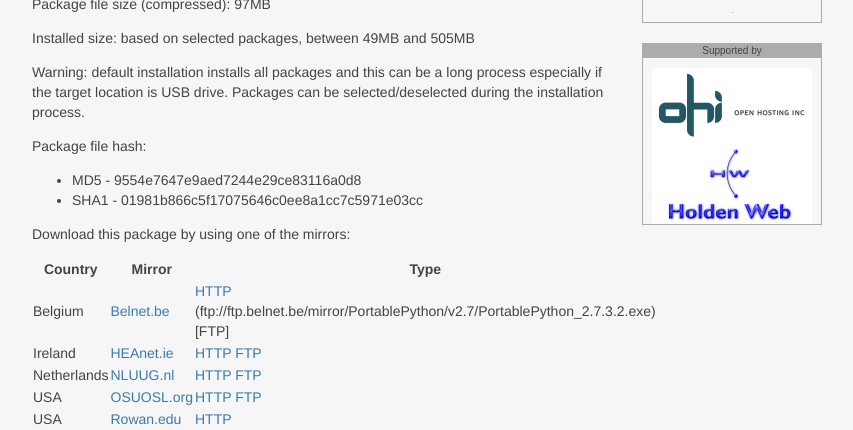
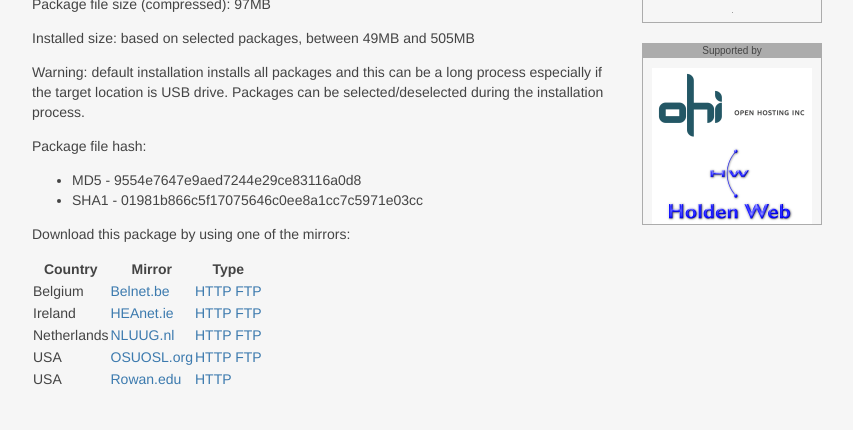
Before and after one commit to pericazivkovic/portablepython, a Jekyll site: the page built from wiki/_posts/2013-01-03-PortablePython2.7.3.2.md, in a window 1280 px wide, cut to the strip 549-979 px from the top of the page. Shown: the whole strip, without its empty margins (208-1061 px from the left). Built offline with Jekyll 4.4.1, drawn with Linux system fonts in a browser that asks for light colours; nearby versions of some CDN libraries; a script that is not in the unit is left out; after the commit the page ends 939 px from its top, so only the background shows below that; grey boxes are pictures that could not be loaded.

Commit message:
updated download page

```diff
--- a/wiki/_posts/2013-01-03-PortablePython2.7.3.2.md
+++ b/wiki/_posts/2013-01-03-PortablePython2.7.3.2.md
@@ -37,7 +37,7 @@ Download this package by using one of the mirrors:
 
 | Country | Mirror | Type |
 |-------------|------------|----------|
-| Belgium | [Belnet.be](http://www.belnet.be) | [HTTP](http://ftp.belnet.be/PortablePython/v2.7/PortablePython_2.7.3.2.exe) (ftp://ftp.belnet.be/mirror/PortablePython/v2.7/PortablePython_2.7.3.2.exe)[FTP] |
+| Belgium | [Belnet.be](http://www.belnet.be) | [HTTP](http://ftp.belnet.be/PortablePython/v2.7/PortablePython_2.7.3.2.exe) [FTP](ftp://ftp.belnet.be/mirror/PortablePython/v2.7/PortablePython_2.7.3.2.exe) |
 | Ireland | [HEAnet.ie](http://www.HEAnet.ie) | [HTTP](http://ftp.heanet.ie/pub/portablepython/v2.7/PortablePython_2.7.3.2.exe) [FTP](ftp://ftp.heanet.ie/pub/portablepython/v2.7/PortablePython_2.7.3.2.exe) |
 | Netherlands | [NLUUG.nl](http://www.NLUUG.nl) | [HTTP](http://ftp.nluug.nl/languages/python/portablepython/v2.7/PortablePython_2.7.3.2.exe) [FTP](ftp://ftp.nluug.nl/pub/languages/python/portablepython/v2.7/PortablePython_2.7.3.2.exe) |
 | USA | [OSUOSL.org](http://osuosl.org/) | [HTTP](http://ftp.osuosl.org/pub/portablepython/v2.7/PortablePython_2.7.3.2.exe) [FTP](ftp://ftp.osuosl.org/pub/portablepython/v2.7/PortablePython_2.7.3.2.exe) |
```
